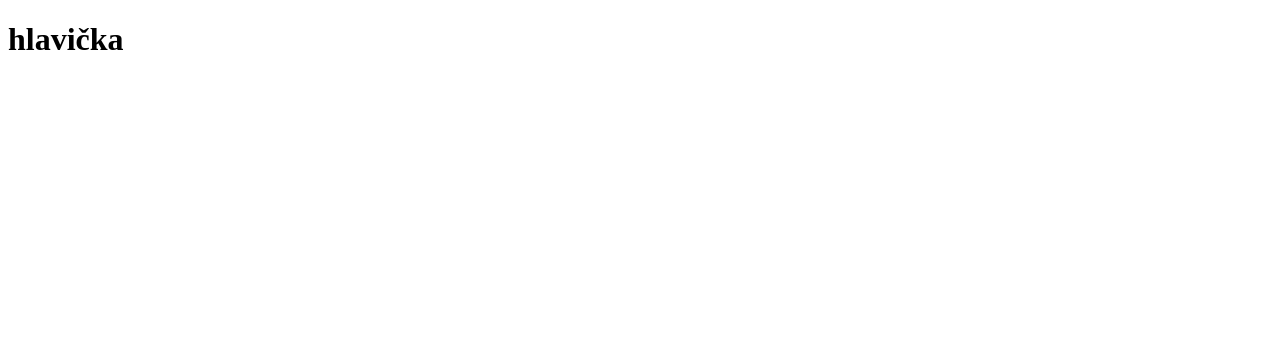
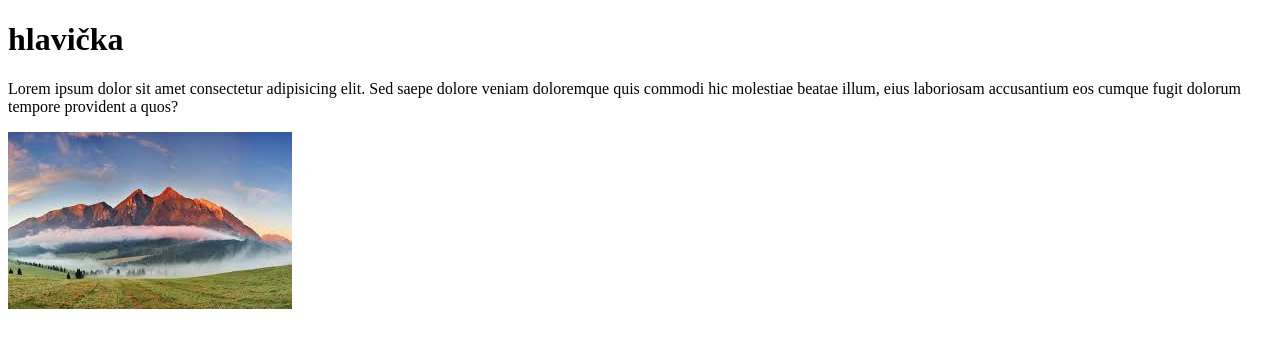
Before and after one commit to mitopepola/projekt01_23_04_03, a plain HTML site: page index.html in a window 1280 px wide. Drawn offline with Linux system fonts and the light colour scheme.

Commit message:
pridaný obrazok do html a Lorem

```diff
--- a/index.html
+++ b/index.html
@@ -9,5 +9,7 @@
 </head>
 <body>
     <h1>hlavička</h1>
+    <p>Lorem ipsum dolor sit amet consectetur adipisicing elit. Sed saepe dolore veniam doloremque quis commodi hic molestiae beatae illum, eius laboriosam accusantium eos cumque fugit dolorum tempore provident a quos?</p>
+    <img src="image/image01.jpg" alt="obrazok">
 </body>
 </html>
```
Also changed, not shown: image/image01.jpg (added).
